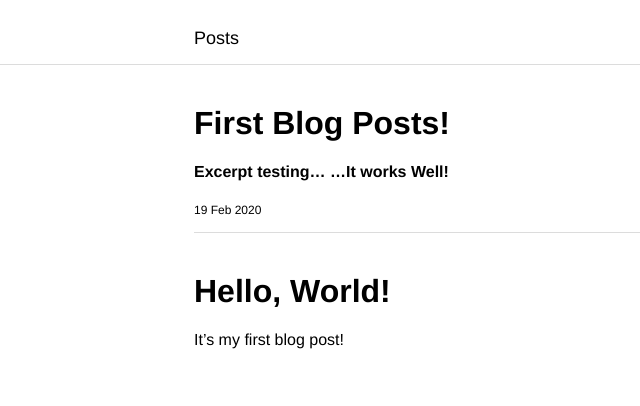
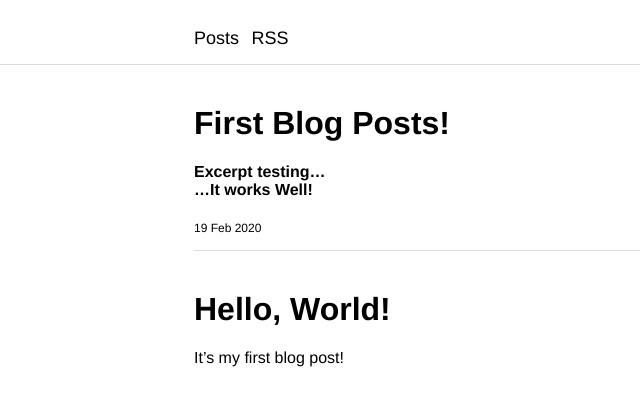
Before and after one commit to sharaelong/sharaelong.github.io, a Jekyll site: the page built from _posts/2020-02-19-First Blog Posts!.md, in a window 1280 px wide. Shown: the top 406 px of the page, without its empty margins (71-711 px from the left). Built offline with Jekyll 4.4.1, drawn with Linux system fonts in a browser that asks for light colours.

```diff
--- a/_config.yml
+++ b/_config.yml
@@ -1,3 +1,8 @@
+title: Devsta
+description: Blog about my program development, etc...
+url: https://sharaelong.github.io
+author: kijun Shin
+
 collections:
   authors:
     output: true
--- a/_data/navigation.yml
+++ b/_data/navigation.yml
@@ -1,2 +1,4 @@
 - name: Posts
   link: /
+- name: RSS
+  link: /feed.xml
--- a/_sass/main.scss
+++ b/_sass/main.scss
@@ -40,7 +40,7 @@ ul {
 
 .navigation a {
     @include none-deco-a;
-    margin-right: 6px;
+    margin-right: 8px;
     font-size: large;
 }
 
```
Also changed, not shown: _posts/2020-02-19-First Blog Posts!.md (line endings or trailing spaces).
